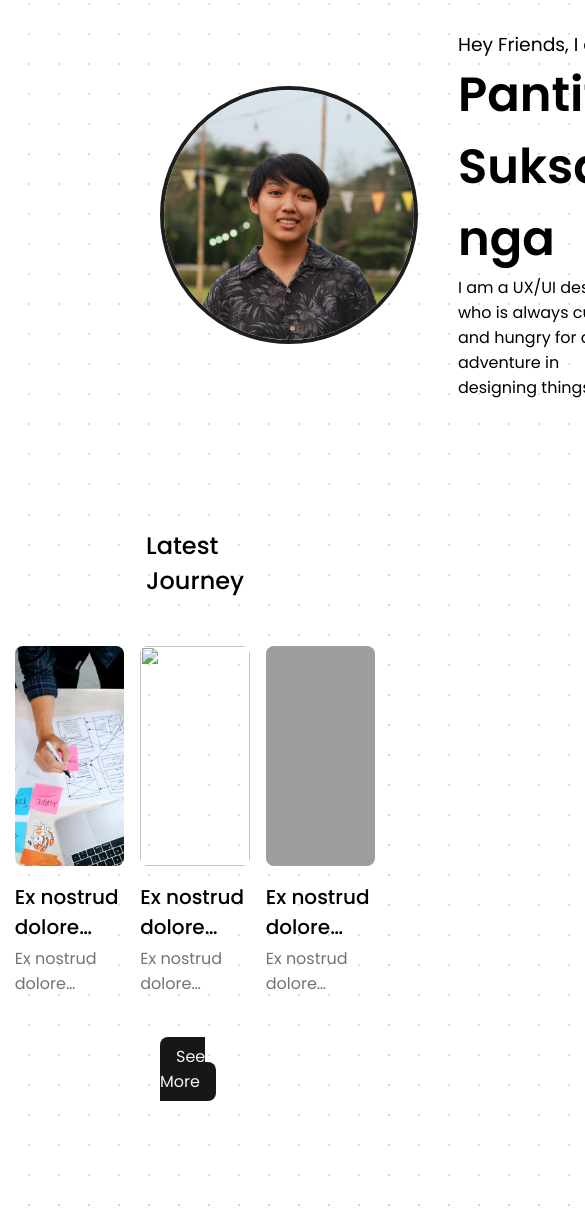
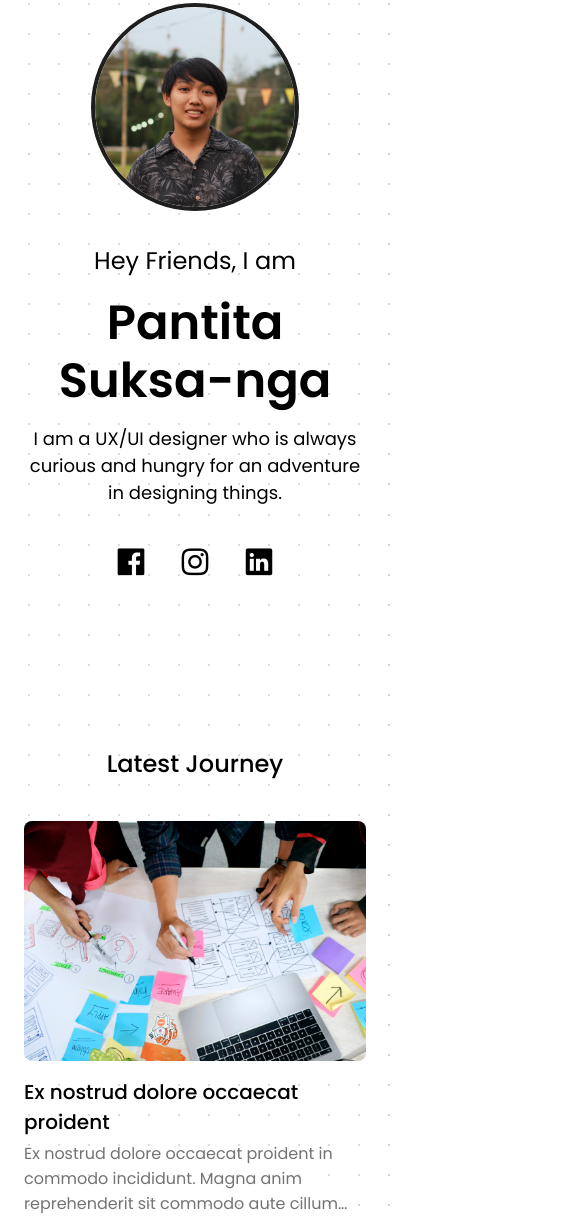
Before and after one commit to Punptts/html-css-practice, a plain HTML site: page index.html in a window 390 px wide. Shown: the part 205-1424 px from the top of the page, 585 px wide, since content can reach past the window. Drawn offline with nearby package versions, Linux system fonts and the light colour scheme; grey boxes are pictures that could not be loaded.

Commit message:
edit responsive

```diff
--- a/css/mystyle.css
+++ b/css/mystyle.css
@@ -47,6 +47,12 @@ main {
     padding: 0 var(--length-xl3);
 }
 
+@media only screen and (max-width: 1280px) {
+    main {
+        padding: 0 var(--length-md3);
+    }
+  }
+
 .container {
     min-height: 100vh;
     display: flex;
@@ -58,6 +64,20 @@ main {
 h1,h2,h3,h4,h5,h6,p {
 margin: 0%;
 font-weight: 400;
+}
+
+.my-info h1 {
+    font-size: 48px;
+    font-weight: 600;
+    line-height: 120%;
+    padding-top: 16px;
+
+}
+
+.my-info p {
+    font-size: 18px;
+    padding-top: 16px;
+
 }
 
 .card-detail h2 {
@@ -76,10 +96,16 @@ font-weight: 400;
     display: flex;
     flex-direction: row;
     justify-content: space-between;
-    align-items: c;
+    align-items: center;
     background: transparent;
     padding: 16px var(--length-xl3);
 }
+
+@media only screen and (max-width: 1280px) {
+    .navbar {
+        padding: 16px var(--length-md3);
+    }
+  }
 
 .navbar-wrapper {
     color: var(--color-primary);
@@ -124,8 +150,18 @@ height: var(--length-lg2);
     display: flex;
     justify-content: space-evenly;
     align-items: center;
-    padding-top: var(--length-xl2) ;
+    padding-top: var(--length-xl2);
 }
+
+@media only screen and (max-width: 767px) {
+    .landing-section {
+        height: 100%;
+        display: flex;
+        flex-direction: column;
+        justify-content: center;
+        padding-top: var(--length-xl2) ;
+    }
+  }
 
 .profile {
     border: #1e1e1e solid 4px ;
@@ -134,23 +170,55 @@ height: var(--length-lg2);
     width: 250px;
 }
 
+@media only screen and (max-width: 767px) {
+    .profile {
+        border: #1e1e1e solid 4px ;
+        border-radius: 50%;
+        height: 200px;
+        width: 200px;
+    }
+  }
+
 .my-info {
     padding-left: 2.5rem;
     max-width: 600px;
 }
 
+@media only screen and (max-width: 767px) {
+    .my-info {
+        padding-top: var(--length-lg1);
+        padding-left: 0;
+        text-align: center;
+    }
+  }
+
 .social-icons-wrapper {
-    height: 100%;
     display: flex;
     flex-direction: column;
     justify-content: center;
     padding-left: 2.5rem;
 }
 
+@media only screen and (max-width: 767px) {
+    .social-icons-wrapper {
+        display: flex;
+        flex-direction: row;
+        justify-content: center;
+        padding-left: 0;
+    }
+  }
+
 .social-icons {
     font-size: 2rem;
     padding-top: var(--length-sm3);
 }
+
+@media only screen and (max-width: 767px) {
+    .social-icons {
+        padding-top: 0;
+        padding: var(--length-lg1) var(--length-md1);
+    }
+  }
 
 /* Blog Section */
 .section-blog {
@@ -160,24 +228,49 @@ height: var(--length-lg2);
     padding: var(--length-xl2) 0 ;
 }
 
+@media only screen and (max-width: 1024px) {
+    .section-blog {
+        padding: var(--length-xl2) 0 ;
+    }
+}
+
 .section-header {
     font-weight: 500;
 }
 
 .card-container {
+    width: 100%;
     display: flex;
+    justify-content: space-evenly;
     padding: var(--length-lg2) 0 ;
+    max-width: 1280px;
+}
+
+@media only screen and (max-width: 1024px) {
+    .card-container {
+        width: 100%;
+        display: flex;
+        flex-direction: column;
+        padding: var(--length-md2) 0 ;
+    }
 }
 
 .blog-card {
+    width: 100%;
     display: flex;
     flex-direction: column;
     padding: 0 var(--length-sm2);
 }
 
+@media only screen and (max-width: 1024px) {
+    .blog-card {
+        padding: var(--length-md2) 0 ;
+    }
+}
+
 .card-img {
     width: 100%;
-    height: 220px;
+    height: 240px;
     object-fit: cover;
     border-radius: 8px;
 }
@@ -186,11 +279,19 @@ height: var(--length-lg2);
     padding-top: var(--length-md1)
 }
 
-.text-wrapper {
+.text-wrapper-heading {
     overflow: hidden;
     text-overflow: ellipsis;
     display: -webkit-box;
     -webkit-line-clamp: 2; /* number of lines to show */
+    -webkit-box-orient: vertical;
+ }
+
+ .text-wrapper-description {
+    overflow: hidden;
+    text-overflow: ellipsis;
+    display: -webkit-box;
+    -webkit-line-clamp: 3; /* number of lines to show */
     -webkit-box-orient: vertical;
  }
 
--- a/index.html
+++ b/index.html
@@ -27,8 +27,8 @@
                 <section class="landing-section">
                     <img src="/images/Punpun.png" class="profile" alt="profile">
                     <div class="my-info">
-                        <h3> Hey Friends, I am</h3>
-                        <h1 style="font-weight: 600; font-size: 48px;">Pantita Suksa-nga</h1>
+                        <h2> Hey Friends, I am</h2>
+                        <h1>Pantita Suksa-nga</h1>
                         <p>I am a UX/UI designer who is always curious and hungry for an adventure in designing things.</p>
                     </div>
                     <div class="social-icons-wrapper">
@@ -45,8 +45,8 @@
                         <div class="blog-card" onclick="onClickAlert('News 01')">
                             <img src="./images/blog/image04.jpg" class="card-img" />
                             <div class="card-detail">
-                                <h2 class="text-wrapper">Ex nostrud dolore occaecat proident</h2>
-                                <p class="text-wrapper">
+                                <h2 class="text-wrapper-heading">Ex nostrud dolore occaecat proident</h2>
+                                <p class="text-wrapper-description">
                                 Ex nostrud dolore occaecat proident in commodo incididunt. Magna
                                 anim reprehenderit sit commodo aute cillum laborum esse pariatur.
                                 Quis non pariatur in quis magna reprehenderit laboris culpa.
@@ -56,8 +56,8 @@
                          <div class="blog-card" onclick="onClickAlert('News 01')">
                             <img src="./images/blog/image01.jpg" class="card-img" />
                             <div class="card-detail">
-                                <h2 class="text-wrapper">Ex nostrud dolore occaecat proident in commodo</h2>
-                                <p class="text-wrapper">
+                                <h2 class="text-wrapper-heading">Ex nostrud dolore occaecat proident in commodo</h2>
+                                <p class="text-wrapper-description">
                                 Ex nostrud dolore occaecat proident in commodo incididunt. Magna
                                 anim reprehenderit sit commodo aute cillum laborum esse pariatur.
                                 Quis non pariatur in quis magna reprehenderit laboris culpa.
@@ -67,8 +67,8 @@
                          <div class="blog-card" onclick="onClickAlert('News 01')">
                             <img src="./images/blog/image02.jpg" class="card-img" />
                             <div class="card-detail">
-                                <h2 class="text-wrapper">Ex nostrud dolore occaecat proident  in commodo in commodo</h2>
-                                <p class="text-wrapper">
+                                <h2 class="text-wrapper-heading">Ex nostrud dolore occaecat proident  in commodo in commodo</h2>
+                                <p class="text-wrapper-description">
                                 Ex nostrud dolore occaecat proident in commodo incididunt. Magna
                                 anim reprehenderit sit commodo aute cillum laborum esse pariatur.
                                 Quis non pariatur in quis magna reprehenderit laboris culpa.
@@ -76,9 +76,7 @@
                             </div>
                          </div>
                     </div>
-                    <div>
-                        <a href="/blog.html" class="see-more-button">See More</a>
-                    </div>
+                    <a href="/blog.html" class="see-more-button">See More</a>
                 </section>
             </main>
             <footer class="footer">
```
Also changed, not shown: 1 other file.
